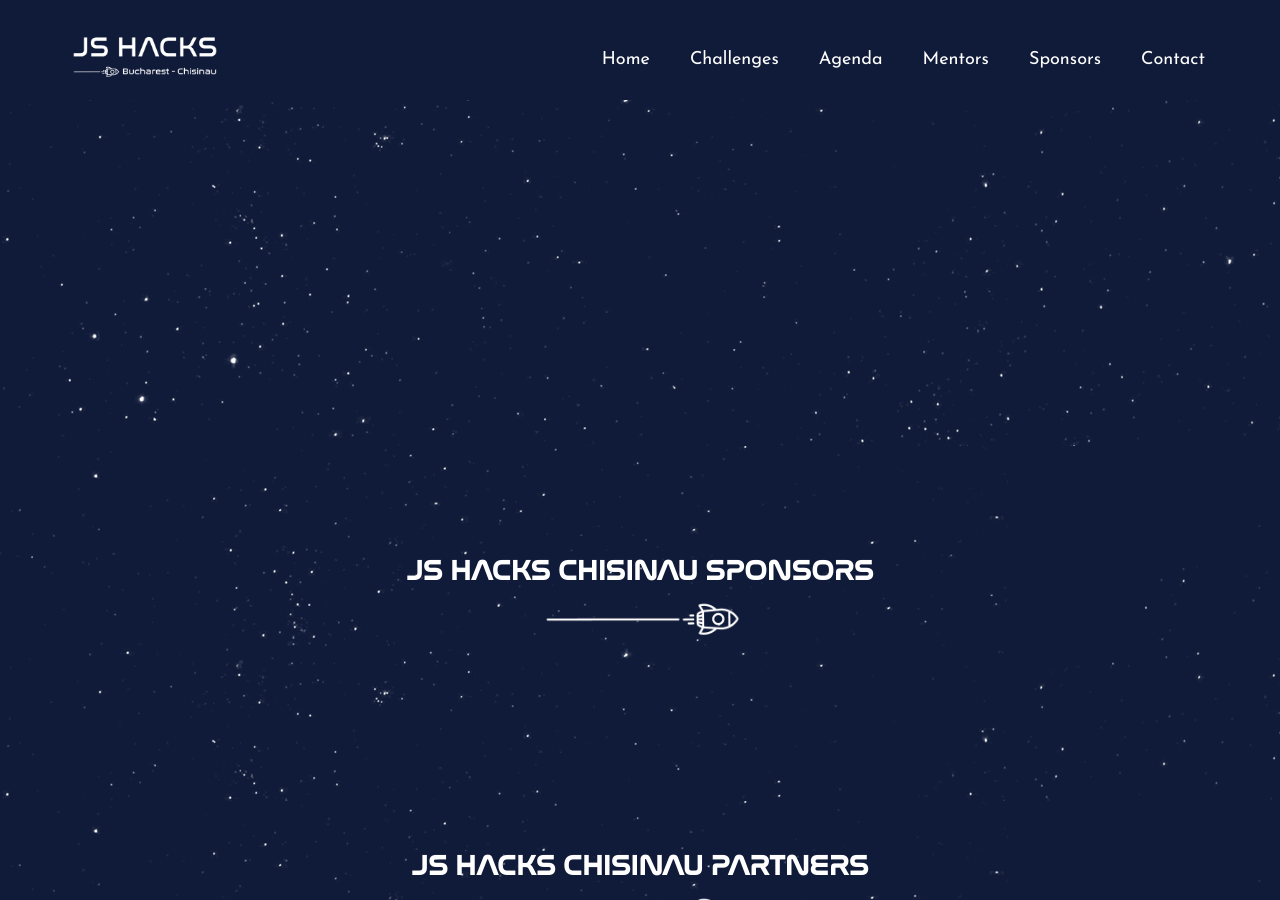
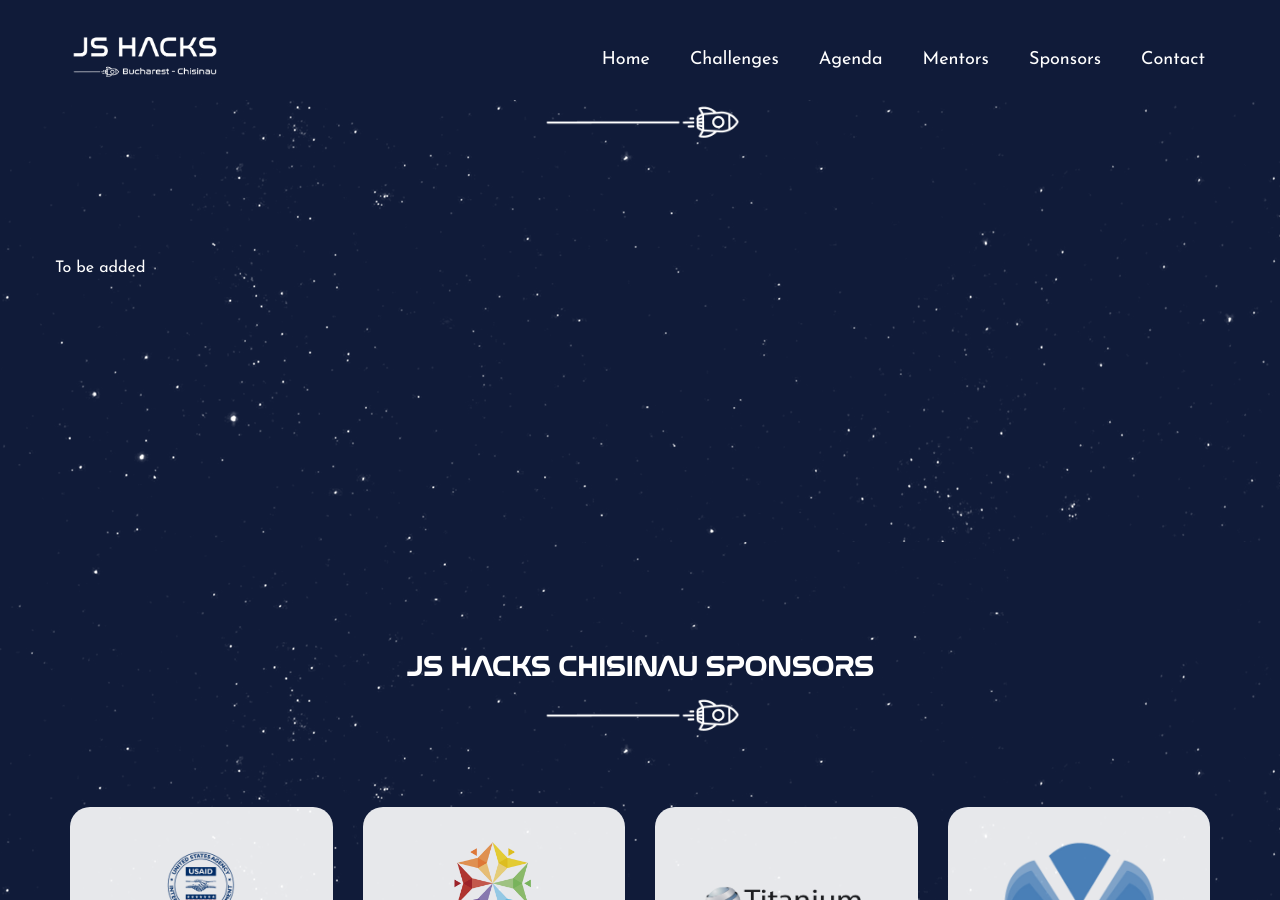
Before and after one commit to js-hacks/chisinau, a Jekyll site: the page built from index.html, in a window 1280 px wide and 900 px high, scrolled down 2683 px. Built offline with Jekyll 4.4.1, drawn with Linux system fonts in a browser that asks for light colours; nearby versions of some CDN libraries; some web fonts are replaced; some of the changed text lies outside the part shown.

Commit message:
added sponsors

```diff
--- a/index.html
+++ b/index.html
@@ -75,8 +75,9 @@ permalink: /
         <img src="{{ site.baseurl }}/img/rocket.png">
       </div>
   </div>
- <!--  <div class="row">
-      <div class="col-md-9" style="margin: 0 auto; float:none;">
+  <div class="row">
+  <p>To be added</p>
+      <<!-- div class="col-md-9" style="margin: 0 auto; float:none;">
         <div class="col-md-4" style="margin-bottom:20px;" align="left">
           <p class="small-title">Friday</p>
           <p style="text-decoration: underline;">21st of October</p>
@@ -103,51 +104,10 @@ permalink: /
           <p>13:00 - Lunch</p>
           <p>16:00 - Demos & Ending Ceremony</p>
         </div>
-      </div>
-  </div> -->
+      </div> -->
+  </div>
 </div>
 </section>
-
-<!-- workshops -->
-<!-- <section id="workshops" class="stars">
-<div class="container">
-  <div class="row">
-      <div class="section-title text-center">
-        <h2>JS HACKS WORKSHOPS</h2>
-        <img src="{{ site.baseurl }}/img/rocket.png">
-      </div>
-  </div>
- -->
- <!--  workshop one -->
-<!--   <div class="row m-b-5">
-    <div class="col-md-8">
-      <p class="small-title text-turquoise">Getting Started with Vector Watch Streams</p>
-      <p class="xs-title">by Bogdan Ripa - Product Director at <a href="https://www.vectorwatch.com">Vector Watch</a> </p>
-      <p class="description">A stream is a piece of information that lives on one or more watch faces. The data that is being displayed on a stream can come from the watch (ex: steps), the phone (ex: events), or from the cloud (ex: weather). During the workshop we'll explore the Vector Watch platform by creating a simple cloud stream that will display Google Analtyics data on your watch.</p>
-
-      <p class="text-orange">Saturday, 22nd October</p>
-    </div>
-    <div class="col-md-4 text-right">
-      <img class="svg" src="{{ site.baseurl }}/img/icons/solar-system.svg">
-    </div>
-  </div> -->
-  <!-- end wsh one -->
-
-  <!--  workshop two -->
-<!--   <div class="row">
-    <div class="col-md-4">
-      <img class="svg" src="{{ site.baseurl }}/img/icons/spaceman.svg">
-    </div>
-    <div class="col-md-8 text-right">
-      <p class="small-title text-pink">Getting Started with Angular 2</p>
-      <p class="xs-title">by Alex Bularca - Senior Frontend Engineer at <a href="https://www.everymatrix.com">EveryMatrix</a> </p>
-      <p class="text-orange">Saturday, 22nd October</p>
-    </div>
-  </div> -->
-  <!-- end wsh two -->
-<!--
-</div>
-</section> -->
 
 <!-- goodies -->
 <section id="goodies" class="stars">
@@ -187,42 +147,6 @@ permalink: /
 </div>
 </section>
 
-<!-- Special Guests -->
-<!-- <section id="testimonial" class="stars">
-  <div class="container">
-    <a name="special_guests"></a>
-    <div class="row">
-      <div class="section-title text-center">
-        <h2>BUCHAREST SPECIAL GUESTS</h2>
-         <img src="{{ site.baseurl }}/img/rocket.png">
-      </div>
-    </div>
-    <div class="row">
-      <div class="col-md-6">
-        <div class="testimonial-carousel">
-          <div>
-            <div class="user">
-              <img src="{{ site.baseurl }}/img/Dan-Nechita.png" alt="Dan Nechita">
-            </div>
-            <p class="small-title"><strong>Dan Nechita</strong></p>
-            <p>Counselor to the Prime-Minister of Romania on IT</p>
-          </div>
-        </div>
-      </div>
-      <div class="col-md-6">
-        <div class="testimonial-carousel">
-        <div>
-          <div class="user">
-            <img src="{{ site.baseurl }}/img/Andrei-Pitis.png" alt="Andrei Pitis">
-          </div>
-          <p class="small-title"><strong>Andrei Pitis</strong></p>
-          <p>Founder & CTO Vector Watch</p>
-        </div>
-      </div>
-      </div>
-    </div>
-  </div>
-</section> -->
 
 <!-- mentors -->
 <section id="mentors" class="stars">
@@ -236,6 +160,7 @@ permalink: /
 
     <!-- first design example -->
     <div class="row">
+    <p> To be added </p>
       <!-- mentor -->
       <!-- <div class="col-md-6">
         <div class="row">
@@ -394,28 +319,32 @@ permalink: /
         <img src="{{ site.baseurl }}/img/rocket.png">
       </div>
     </div>
-    <!-- <div class="row">
-      <div class="col-md-4 col-sm-4">
-        <p class="small-title">PLATINUM Sponsor</p>
+    <div class="row">
+      <div class="col-md-3 col-sm-3">
         <div class="service-item">
-          <a href="http://www.everymatrix.com" target="_blank">
-          <img src="{{ site.baseurl }}/img/logos/everymatrix-logo.png" alt="EveryMatrix" />
+          <a href="https://www.usaid.gov/where-we-work/europe-and-eurasia/moldova" target="_blank">
+          <img src="{{ site.baseurl }}/img/logos/usaid-logo.png" alt="USAID" />
           </a>
          </div>
       </div>
-      <div class="col-md-4 col-sm-4">
-        <p class="small-title">GOLD Sponsor</p>
+      <div class="col-md-3 col-sm-3">
         <div class="service-item">
-          <a href="http://www.vectorwatch.com" target="_blank">
-          <img src="{{ site.baseurl }}/img/logos/vector-logo.png" alt="Vector Watch" />
+          <a href="https://www.facebook.com/tekwill" target="_blank">
+          <img src="{{ site.baseurl }}/img/logos/tekwill-logo.png" alt="Tekwill" />
           </a>
         </div>
       </div>
-      <div class="col-md-4 col-sm-4">
-        <p class="small-title">SILVER Sponsor</p>
+      <div class="col-md-3 col-sm-3">
         <div class="service-item">
-          <a href="http://www.visionmobile.com" target="_blank">
-          <img src="{{ site.baseurl }}/img/logos/visionmobile-logo.png" alt="Vision Mobile" />
+          <a href="http://titanium-soft.com/" target="_blank">
+          <img src="{{ site.baseurl }}/img/logos/ts-logo.png" alt="Titanium Software" />
+          </a>
+        </div>
+      </div>
+      <div class="col-md-3 col-sm-3">
+        <div class="service-item">
+          <a href="http://www.yopeso.com" target="_blank">
+          <img src="{{ site.baseurl }}/img/logos/yopeso-logo.png" alt="YOPESO" />
           </a>
         </div>
       </div>
@@ -423,7 +352,7 @@ permalink: /
         <p>Interested in sponsoring JSHacks?</p>
         <a class="text-orange" href="mailto:contact@jshacks.io">Get in touch!</a>
       </div>
-    </div> -->
+    </div>
   </div>
 </section>
 
```
